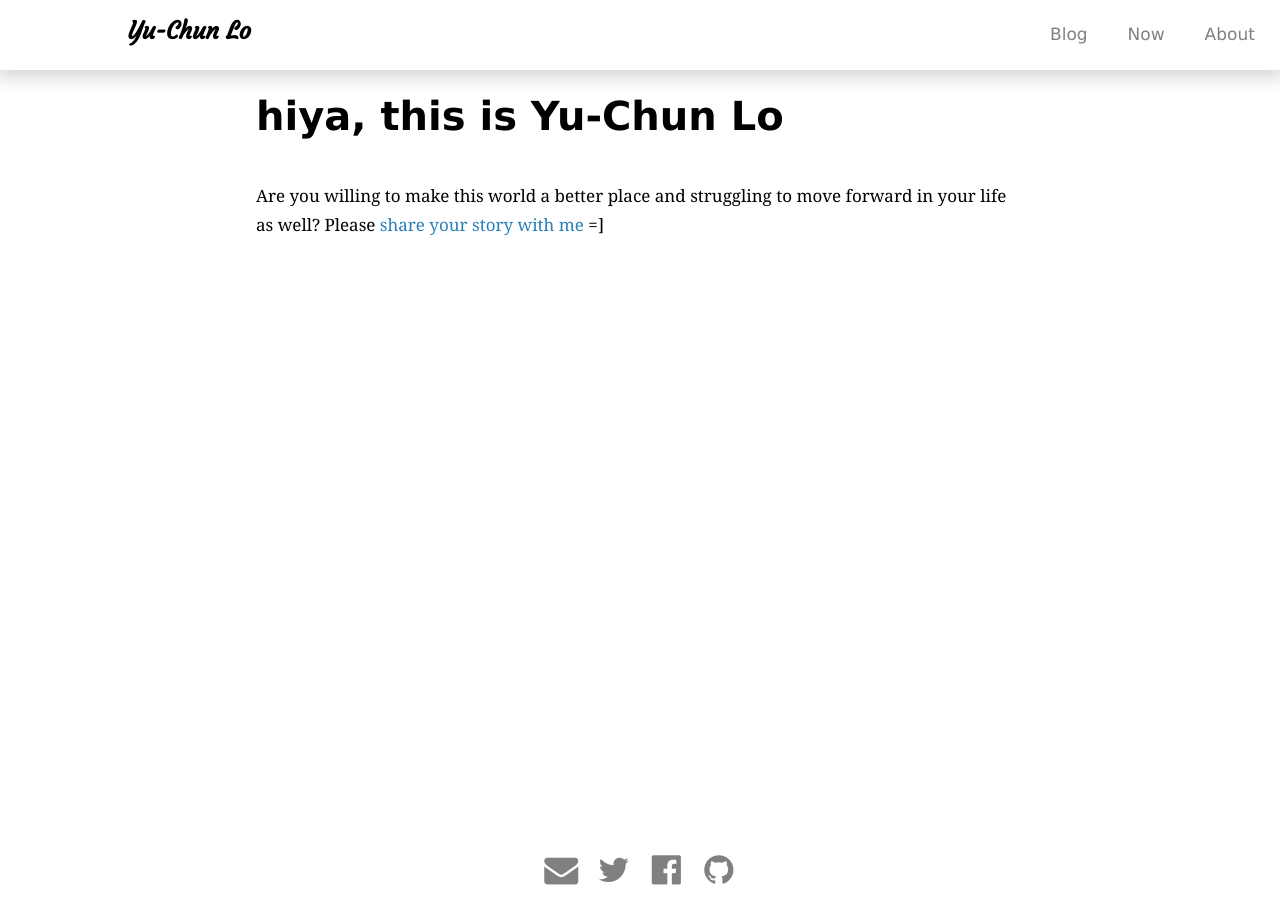
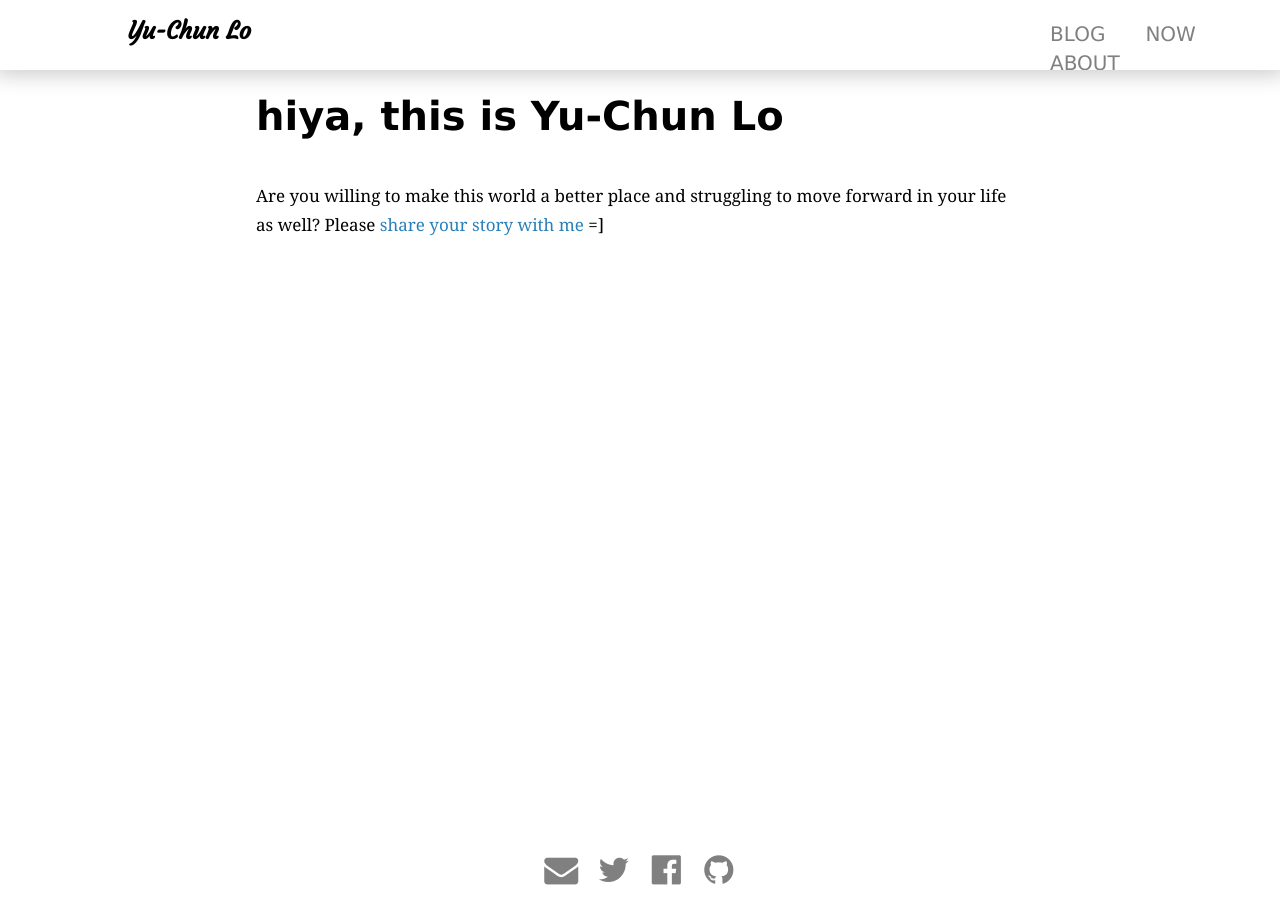
Before and after one commit to yuchunlo/yuchunlo.github.io, a Jekyll site: the page built from index.html, in a window 1280 px wide. Built offline with Jekyll 4.4.1, drawn with Linux system fonts in a browser that asks for light colours; nearby versions of some CDN libraries.

Commit message:
Update main.css

```diff
--- a/css/main.css
+++ b/css/main.css
@@ -85,6 +85,8 @@
   }
 }
 .main-nav ul {
+  font-size: 20px;
+  text-transform: uppercase;
   width: 250px;
   margin: auto;
   padding: 17px 0px 0px 25px;
@@ -131,7 +133,7 @@
 }
 #page-title {
   font-family: 'Verdana', 'PingFang TC', 'Microsoft JhengHei', sans-serif;
-  font-size: 24px;
+  font-size: 29px;
   font-weight: bold;
   line-height: 1.5em;
   margin-bottom: 0.4em;
```
